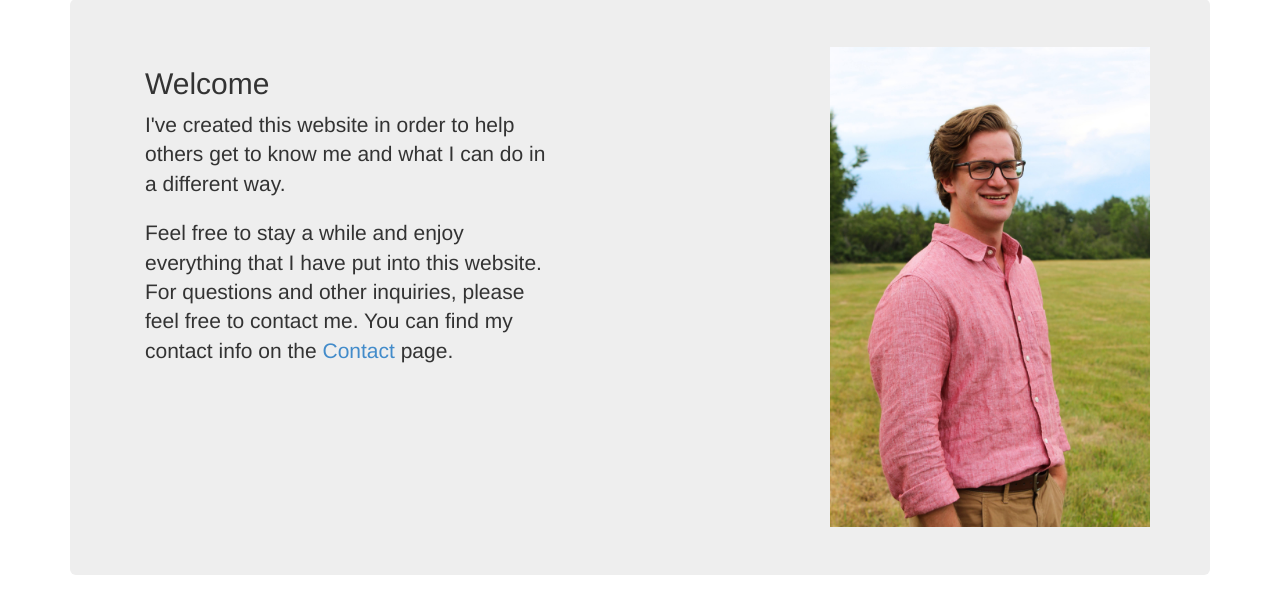
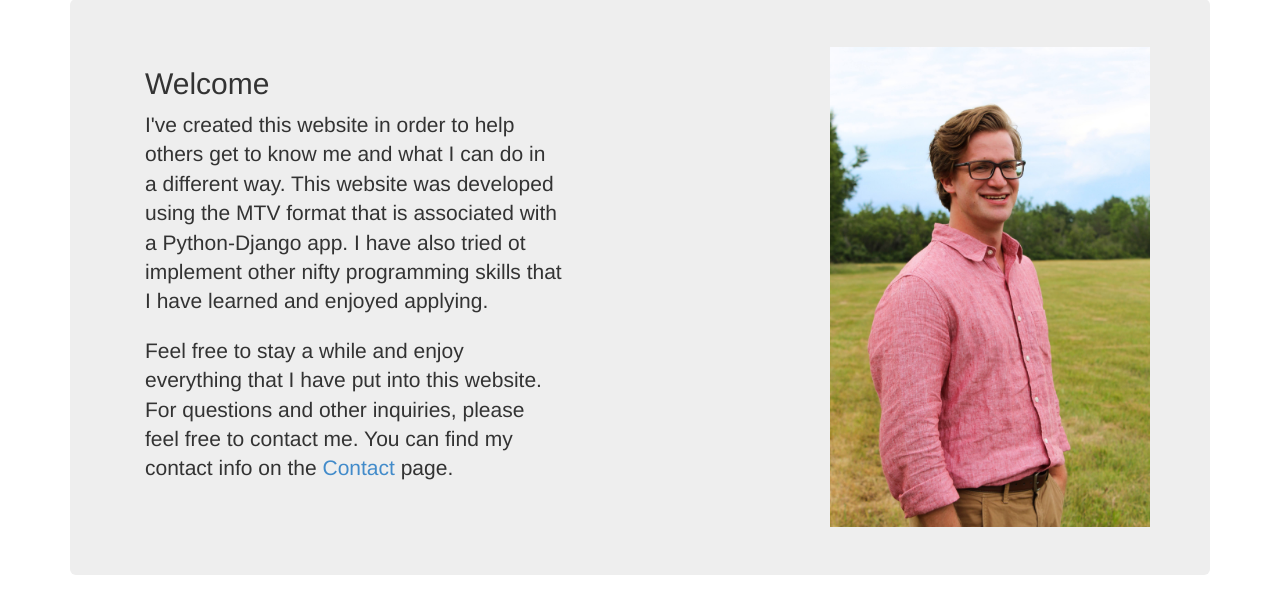
Before and after one commit to ezrafrost7/FrostWebpage, a Django app: page / in a window 1280 px wide. Shown: the part 51-666 px from the top of the page. Run offline with Django 3.2, Linux system fonts and the light colour scheme; some libraries are stand-ins or nearby versions.

Commit message:
some minor text edits

```diff
--- a/app/templates/app/about.html
+++ b/app/templates/app/about.html
@@ -11,7 +11,7 @@
     <div class="row body-padding">
         <div class="col-md-4">
             <p>Family is a huge part of who I am. I wouldn't be anything that I am today if it wasn't for the
-            influence of all of my family members. As the 4th of 5 children I appreciate the example that each one
+            influence of all of my family members. As the fourth of five children I appreciate the example that each one
             in addition to that my parents. They all have provided me with a lot of guidence to get me where I am today.
             In addition to my family, I grew up in far reaches of Maine and that is something that defines a big part
             of who I am. </p>
--- a/app/templates/app/index.html
+++ b/app/templates/app/index.html
@@ -6,7 +6,9 @@
     <div class="row">
         <div class="col-md-8">
             <h2 class="col-md-8">Welcome</h2>
-            <p class="lead col-md-8">I've created this website in order to help others get to know me and what I can do in a different way.</p>
+            <p class="lead col-md-8">I've created this website in order to help others get to know me and what I can do in a different way. This
+            website was developed using the MTV format that is associated with a Python-Django app. I have also tried ot implement other nifty
+            programming skills that I have learned and enjoyed applying.</p>
             <p class="lead col-md-8">Feel free to stay a while and enjoy everything that I have put into this website.
             For questions and other inquiries, please feel free to contact me. You can find my contact info on the
             <a href="{% url 'contact' %}">Contact</a> page.</p>
```
